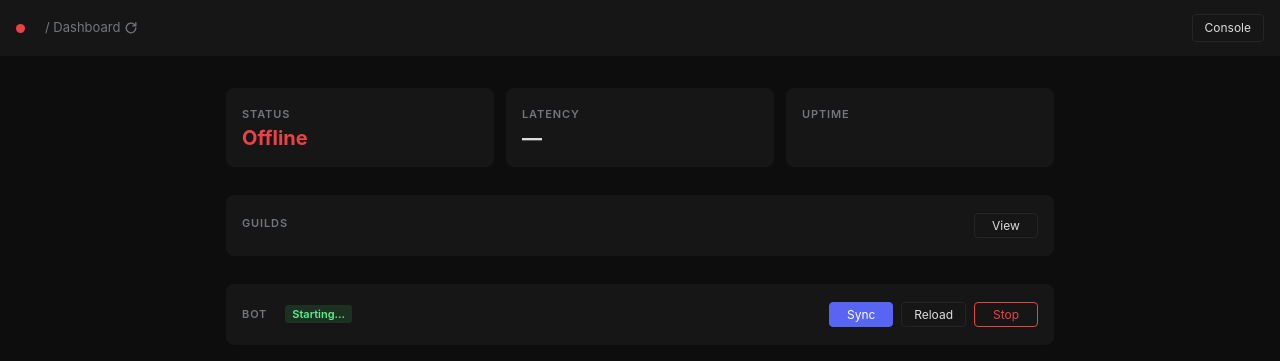
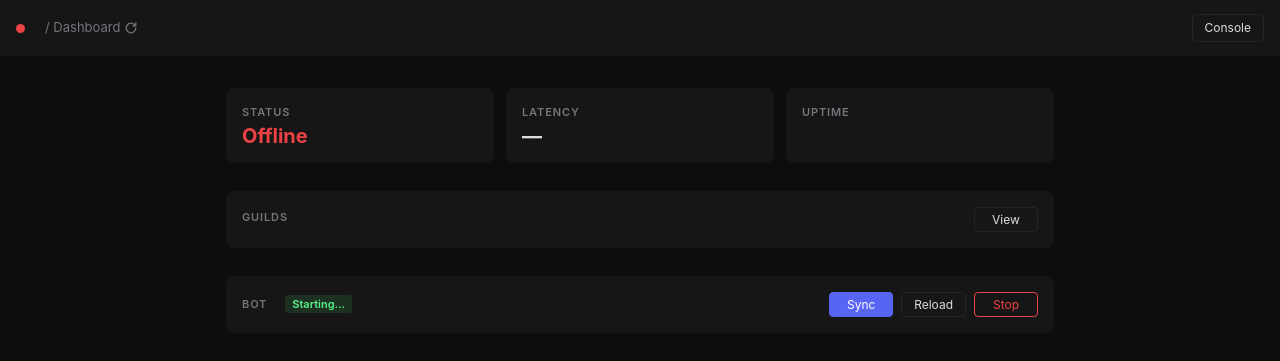
Before and after one commit to pedrodanielsantos/Pedro-bot, a Python web app: template templates/dashboard.html in a window 1280 px wide. Shown: the top 361 px of the page. Run offline with Jinja, Linux system fonts and the light colour scheme; the template is opened without the code that fills it, so the values that code supplies are empty.

Commit message:
fix: standardize dashboard card heights
- Add `.card-stat` modifier (min-height: 48px) applied to Status, Latency, Uptime, Guilds, and Bot cards.
- Add `.card-stat-center` to vertically center the Bot card's content.
- Simplify `.card` padding to a uniform 16px.
- Keep the console log's `.card` pre element unaffected, since it doesn't use the new modifiers.

```diff
--- a/templates/base.html
+++ b/templates/base.html
@@ -108,7 +108,17 @@
         .card {
             background: var(--surface);
             border-radius: var(--radius);
-            padding: 18px 16px;
+            padding: 16px;
+        }
+
+        .card-stat {
+            min-height: 48px;
+        }
+
+        .card-stat-center {
+            display: flex;
+            flex-direction: column;
+            justify-content: center;
         }
 
         .stat-grid {
--- a/templates/dashboard.html
+++ b/templates/dashboard.html
@@ -24,25 +24,25 @@
 <main>
 
     <div class="stat-grid">
-        <div class="card">
+        <div class="card card-stat">
             <div class="stat-label">Status</div>
             <div id="status-value" class="stat-value" style="color: var(--{{ 'green' if is_ready else 'red' }});">
                 {{ "Online" if is_ready else "Offline" }}
             </div>
         </div>
-        <div class="card">
+        <div class="card card-stat">
             <div class="stat-label">Latency</div>
             <div id="latency-value" class="stat-value">
                 {% if is_ready %}{{ latency }}<span class="stat-unit">ms</span>{% else %}—{% endif %}
             </div>
         </div>
-        <div class="card">
+        <div class="card card-stat">
             <div class="stat-label">Uptime</div>
             <div id="uptime-value" class="stat-value" data-launch="{{ launch_time or '' }}">{{ uptime }}</div>
         </div>
     </div>
 
-    <div class="card">
+    <div class="card card-stat">
         <div class="guild-card-row">
             <div>
                 <div class="stat-label">Guilds</div>
@@ -58,7 +58,7 @@
         <div id="guild-list"></div>
     </div>
 
-    <div class="card">
+    <div class="card card-stat card-stat-center">
         {% with is_ready=is_ready, status=supervisor_status %}{% include "partials/bot_control.html" %}{% endwith %}
     </div>
 
```
